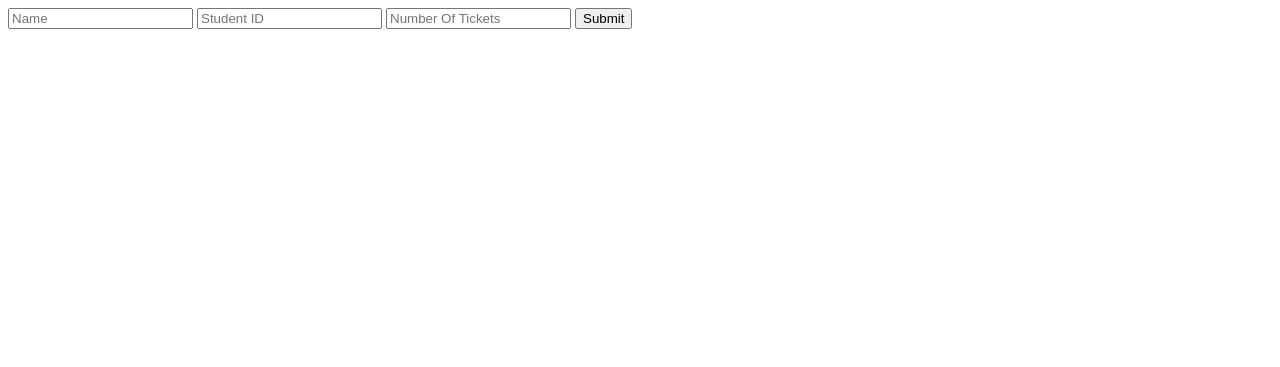
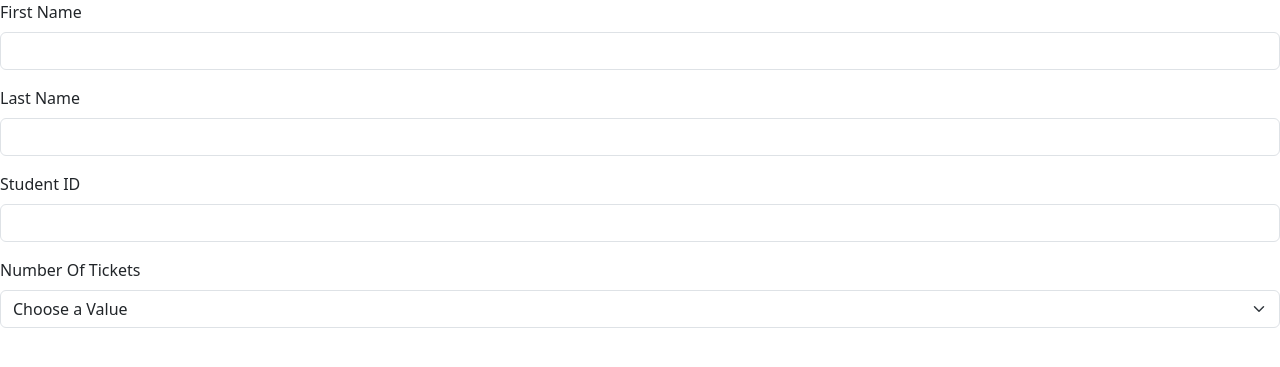
Before and after one commit to eeoviosa/Ticketing-Website, a Django app: page /tickets/add in a window 1280 px wide. Shown: the top 367 px of the page. Run offline with Django 4.2, Linux system fonts and the light colour scheme; a user stored in the database is signed in.

Commit message:
Added bootstrap

```diff
--- a/Graduation/tickets/templates/tickets/layout.html
+++ b/Graduation/tickets/templates/tickets/layout.html
@@ -1,6 +1,8 @@
 <!DOCTYPE html>
 <html>
     <head>
+        <meta name="viewport" content="width=device-width, initial-scale=1">
+        <link href="https://cdn.jsdelivr.net/npm/bootstrap@5.3.0-alpha1/dist/css/bootstrap.min.css" rel="stylesheet" integrity="sha384-GLhlTQ8iRABdZLl6O3oVMWSktQOp6b7In1Zl3/Jr59b6EGGoI1aFkw7cmDA6j6gD" crossorigin="anonymous">
         <title>Tickets</title>
     </head>
 
--- a/Graduation/tickets/templates/tickets/ticket_form.html
+++ b/Graduation/tickets/templates/tickets/ticket_form.html
@@ -2,15 +2,33 @@
 {%block body%}
 <form action = "{% url 'add' %}" method="post">
     {%csrf_token%}
-    <input type = Text placeholder="Name" name = name>
-    <input type = number placeholder="Student ID" name = studentid>
-    <input type = list list = 'available' placeholder="Number Of Tickets" name = num_of_tickets>
-    <input type = Submit placeholder="Submit_Form" name = "submit">
-    <datalist id = 'available'>
+   <div class="mb-3">
+    <label for="firstname" class="form-label">First Name</label>
+    <input type = Text class="form-control"  name = firstname id = 'firstname'>
 
-    {% for tickets in max_tickets%}
-        <option type = number value={{tickets}}></option>
-    {%endfor%}
-    </datalist>
+    </div>
+    <div class="mb-3">
+        <label for="lastname" class="form-label">Last Name</label>
+        <input type = Text class="form-control"  name = lastname id = 'lastname'>
+
+        </div>
+   <div class="mb-3">
+    <label for="studentid" class="form-label">Student ID</label>
+    <input type = number class="form-control"  name = studentid id = 'studentid'>
+
+    </div>
+
+    <div class="mb-3">
+        <label for="num_of_tickets" class="form-label">Number Of Tickets</label>
+        <select class="form-select" aria-label="num_of_tickets" id = num_of_tickets>
+            <option selected>Choose a Value</option>
+            {% for tickets in max_tickets%}
+            <option type = number value={{tickets}}>{{tickets}}</option>
+            {%endfor%}
+
+
+    </div>
+
+
 </form>
 {%endblock%}
```
